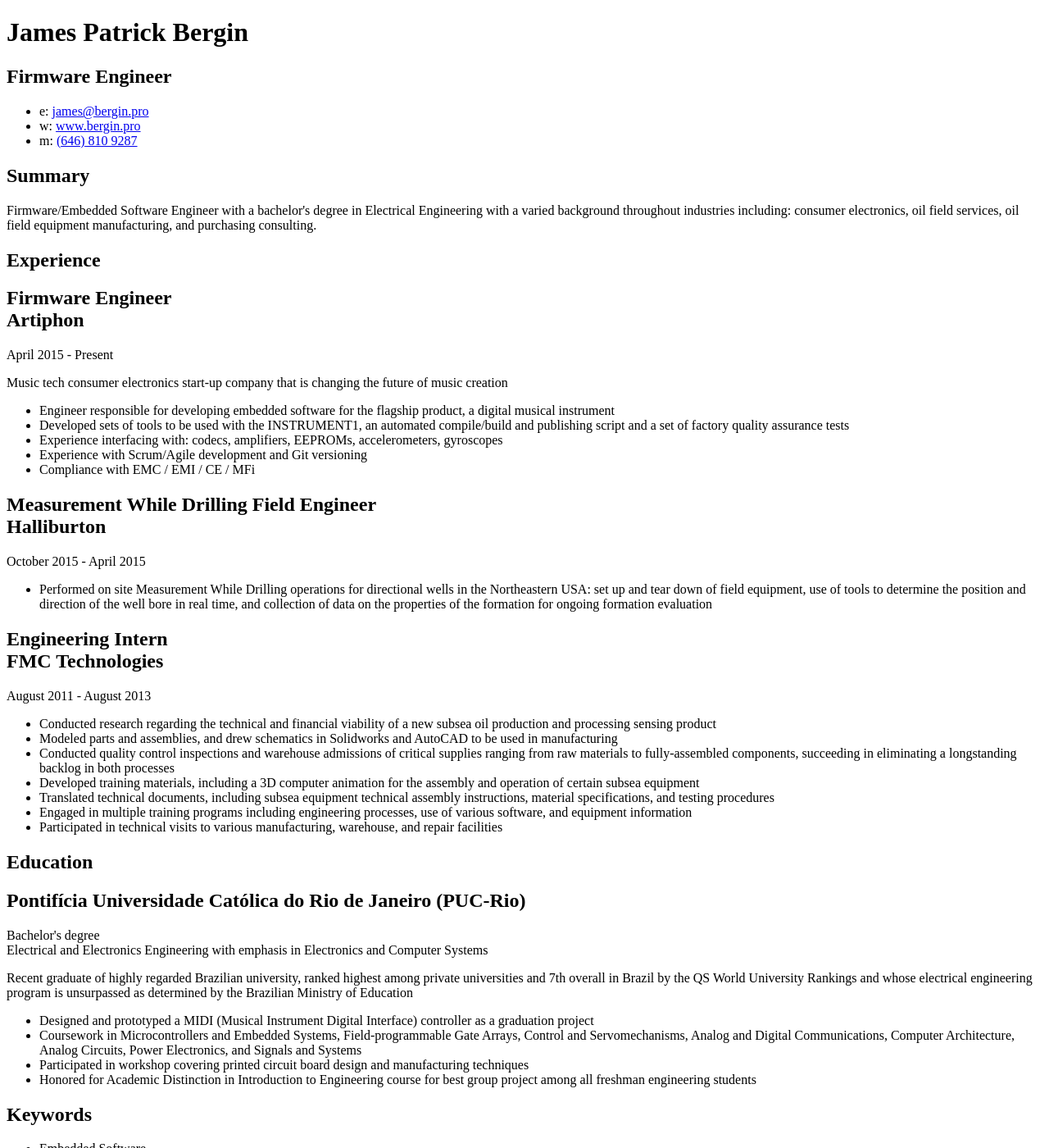
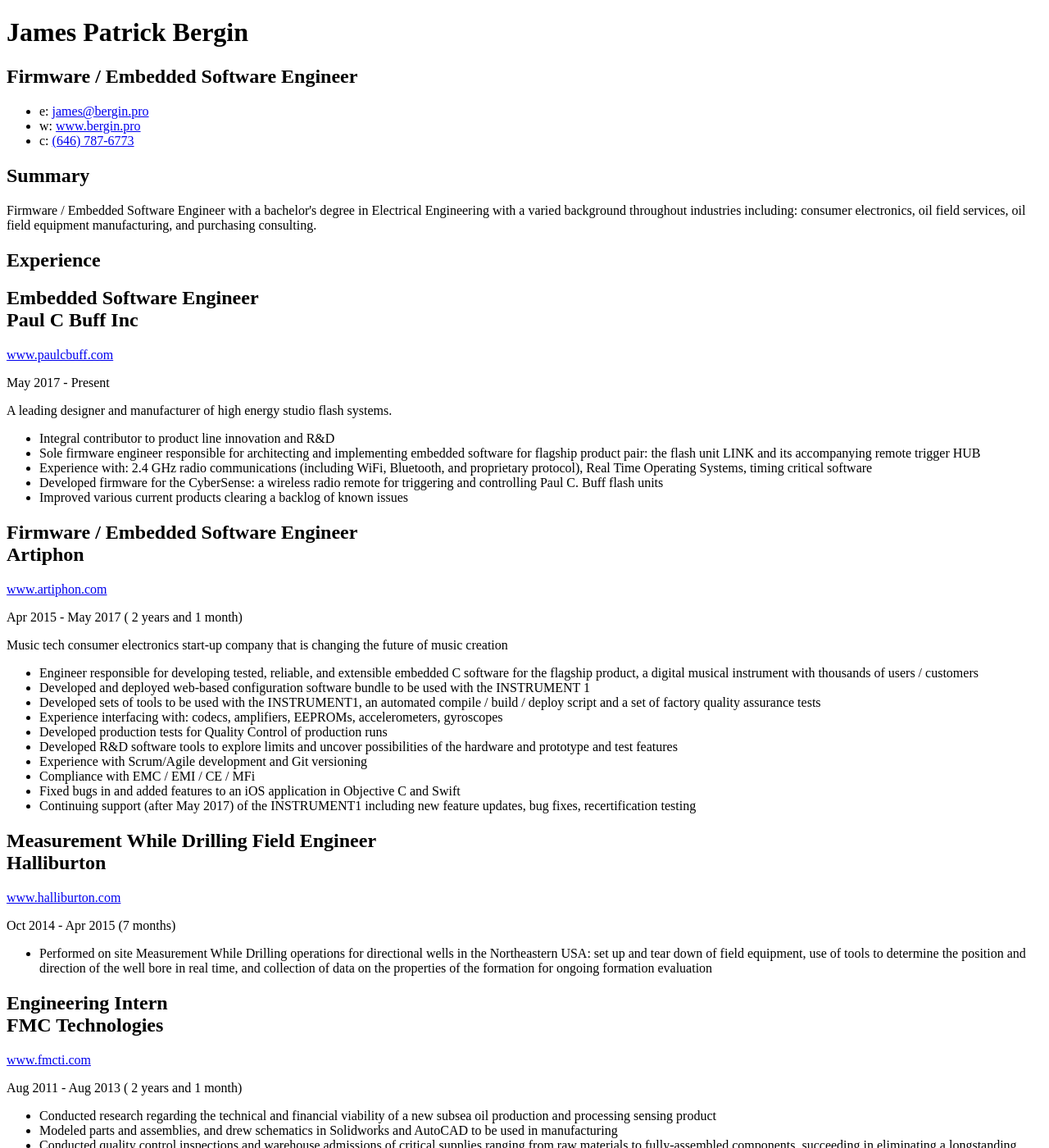
Before and after one commit to jbergin90/jbergin90.github.io, a Jekyll site: the page built from resume/index.html, in a window 1280 px wide and 1400 px high. Shown: the whole window at 82% size. Built offline with Jekyll 4.4.1, drawn with Linux system fonts in a browser that asks for light colours; some of the changed text lies outside the part shown.

Commit message:
- Updates

```diff
--- a/resume/index.html
+++ b/resume/index.html
@@ -4,70 +4,77 @@
 <body id="top">
 <div id="cv" class="instaFade">
 <div class="mainDetails">
-		<!-- <div id="headshot" class="quickFade">
-			<img src="headshot.jpg" alt="James Bergin" />
-		</div> -->
-
 <div id="name">
 <h1 class="quickFade delayTwo">James Patrick Bergin</h1>
-			<h2 class="quickFade delayThree">Firmware Engineer</h2>
+<h2 class="quickFade delayThree">Firmware / Embedded Software Engineer</h2>
 </div>
-
 <div id="contactDetails" class="quickFade delayFour">
 <ul>
 <li>e: <a href="mailto:james@bergin.pro" target="_blank">james@bergin.pro</a></li>
 <li>w: <a href="http://www.bergin.pro">www.bergin.pro</a></li>
-				<li>m: <a href="tel:6468109287">(646) 810 9287</a></li>
+<li>c: <a href="tel: 6467876773">(646) 787-6773</a></li>
 </ul>
 </div>
 <div class="clear"></div>
 </div>
-
 <div id="mainArea" class="quickFade delayFive">
 <section>
 <div class="sectionTitle">
 <h1>Summary</h1>
 </div>
-
 <div class="sectionContent">
-					<p>Firmware/Embedded Software Engineer with a bachelor's degree in Electrical Engineering with a varied background throughout industries including: consumer electronics, oil field services, oil field equipment manufacturing, and purchasing consulting.</p>
+<p>Firmware / Embedded Software Engineer with a bachelor's degree in Electrical Engineering with a varied background throughout industries including: consumer electronics, oil field services, oil field equipment manufacturing, and purchasing consulting.</p>
 </div>
 <div class="clear"></div>
 </section>
-
-
 <section>
 <div class="sectionTitle">
 <h1>Experience</h1>
 </div>
-
 <div class="sectionContent">
 <article>
-					<h2>Firmware Engineer<br>Artiphon</h2>
-					<p class="subDetails">April 2015 - Present</p>
+<h2>Embedded Software Engineer<br>Paul C Buff Inc</h2>
+<p class="subDetails"><a href="http://www.paulcbuff.com">www.paulcbuff.com</a></p>
+<p class="subDetails">May 2017 - Present</p>
+<p>A leading designer and manufacturer of high energy studio flash systems.</p>
+<ul>
+<li>Integral contributor to product line innovation and R&D</li>
+<li>Sole firmware engineer responsible for architecting and implementing embedded software for flagship product pair: the flash unit LINK and its accompanying remote trigger HUB</li>
+<li>Experience with: 2.4 GHz radio communications (including WiFi, Bluetooth, and proprietary protocol), Real Time Operating Systems, timing critical software</li>
+<li>Developed firmware for the CyberSense: a wireless radio remote for triggering and controlling Paul C. Buff flash units</li>
+<li>Improved various current products clearing a backlog of known issues</li>
+</ul>
+</article>
+<article>
+<h2>Firmware / Embedded Software Engineer<br>Artiphon</h2>
+<p class="subDetails"><a href="http://www.artiphon.com">www.artiphon.com</a></p>
+<p class="subDetails">Apr 2015 - May 2017 (   2 years and 1 month)</p>
 <p>Music tech consumer electronics start-up company that is changing the future of music creation</p>
 <ul>
-						<li>Engineer responsible for developing embedded software for the flagship product, a digital musical instrument</li>
-						<li>Developed sets of tools to be used with the INSTRUMENT1, an automated compile/build and publishing script and a set of factory quality assurance tests</li>
+<li>Engineer responsible for developing tested, reliable, and extensible embedded C software for the flagship product, a digital musical instrument with thousands of users / customers</li>
+<li>Developed and deployed web-based configuration software bundle to be used with the INSTRUMENT 1</li>
+<li>Developed sets of tools to be used with the INSTRUMENT1, an automated compile / build / deploy script and a set of factory quality assurance tests</li>
 <li>Experience interfacing with: codecs, amplifiers, EEPROMs, accelerometers, gyroscopes</li>
+<li>Developed production tests for Quality Control of production runs</li>
+<li>Developed R&D software tools to explore limits and uncover possibilities of the hardware and prototype and test features</li>
 <li>Experience with Scrum/Agile development and Git versioning</li>
 <li>Compliance with EMC / EMI / CE / MFi</li>
+<li>Fixed bugs in and added features to an iOS application in Objective C and Swift</li>
+<li>Continuing support (after May 2017) of the INSTRUMENT1 including new feature updates, bug fixes, recertification testing</li>
 </ul>
 </article>
-
 <article>
 <h2>Measurement While Drilling Field Engineer<br>Halliburton</h2>
-					<p class="subDetails">October 2015 - April 2015</p>
-					<p></p>
+<p class="subDetails"><a href="http://www.halliburton.com">www.halliburton.com</a></p>
+<p class="subDetails">Oct 2014 - Apr 2015 (7 months)</p>
 <ul>
 <li>Performed on site Measurement While Drilling operations for directional wells in the Northeastern USA: set up and tear down of field equipment, use of tools to determine the position and direction of the well bore in real time, and collection of data on the properties of the formation for ongoing formation evaluation</li>
 </ul>
 </article>
-
 <article>
 <h2>Engineering Intern<br>FMC Technologies</h2>
-					<p class="subDetails">August 2011 - August 2013</p>
-					<p></p>
+<p class="subDetails"><a href="http://www.fmcti.com">www.fmcti.com</a></p>
+<p class="subDetails">Aug 2011 - Aug 2013 (   2 years and 1 month)</p>
 <ul>
 <li>Conducted research regarding the technical and financial viability of a new subsea oil production and processing sensing product</li>
 <li>Modeled parts and assemblies, and drew schematics in Solidworks and AutoCAD to be used in manufacturing</li>
@@ -81,19 +88,17 @@
 </div>
 <div class="clear"></div>
 </section>
-
 <section>
 <div class="sectionTitle">
 <h1>Education</h1>
 </div>
-
 <div class="sectionContent">
 <article>
-					<h2>Pontifícia Universidade Católica do Rio de Janeiro (PUC-Rio)</h2>
-					<p class="subDetails">Bachelor's degree
-						<br>Electrical and Electronics Engineering with emphasis in Electronics and Computer Systems
-					</p>
-					<p>Recent graduate of highly regarded Brazilian university, ranked highest among private universities and 7th overall in Brazil by the QS World University Rankings and whose electrical engineering program is unsurpassed as determined by the Brazilian Ministry of Education</p>
+<h2>Pontifícia Universidade Católica do Rio de Janeiro (PUC_RIO)<br>Bachelor's degree</h2>
+<p class="subDetails">Electrical and Electronics Engineering with emphasis in Electronics</p>
+<p class="subDetails"><a href="http://www.puc-rio.br">www.puc-rio.br</a></p>
+<p class="subDetails">Jan 2008 - Jan 2014</p>
+<p>Graduate of highly regarded Brazilian university, ranked highest among private universities and 7th overall in Brazil by the QS World University Rankings and whose electrical engineering program is unsurpassed as determined by the Brazilian Ministry of Education</p>
 <ul>
 <li>Designed and prototyped a MIDI (Musical Instrument Digital Interface) controller as a graduation project</li>
 <li>Coursework in Microcontrollers and Embedded Systems, Field-programmable Gate Arrays, Control and Servomechanisms, Analog and Digital Communications, Computer Architecture, Analog Circuits, Power Electronics, and Signals and Systems</li>
@@ -104,27 +109,39 @@
 </div>
 <div class="clear"></div>
 </section>
-
 <section>
 <div class="sectionTitle">
-				<h1>Keywords</h1>
+<h1>Skills</h1>
 </div>
-
 <div class="sectionContent">
+<article>
+<h2>Development</h2>
 <ul class="keySkills">
-					<li>Embedded Software</li>
-					<li>C</li>
-					<li>Assembly</li>
-					<li>Ruby</li>
-					<li>Python</li>
-					<li>Debugging</li>
+<li>In-code documentation (Doxygen)</li>
 <li>Test Driven Development</li>
 <li>Sensors</li>
+<li>Oscilloscopes, Logic Analyzers, DMM</li>
+<li>Serial debugging</li>
+<li>Percepio Tracealyzer</li>
+<li>Limited experience with UML</li>
 </ul>
+</article>
+<article>
+<h2>Programming</h2>
+<ul class="keySkills">
+<li>Embedded C / C++</li>
+<li>Unit test framewoks</li>
+<li>RTOS</li>
+<li>Assembly</li>
+<li>JIRA</li>
+<li>Scrum / Agile</li>
+<li>HTML / CSS</li>
+<li>JavaScript / Ruby</li>
+</ul>
+</article>
 </div>
 <div class="clear"></div>
 </section>
-
 </div>
 </div>
 </body>
--- a/resume/resumemaker.rb
+++ b/resume/resumemaker.rb
@@ -1,6 +1,7 @@
 require 'yaml'
 # require 'json'
 require 'pp'
+require 'date'
 
 input_file = File.read("./yamlresume.yml")
 @input_yaml = YAML.load(input_file)
--- a/resume/wordmaker.rb
+++ b/resume/wordmaker.rb
@@ -5,6 +5,10 @@
 
 # my_html = '<html><head></head><body><p>Hello</p></body></html>'
 # file = Htmltoword::Document.create my_html, file_name, word_template_file_name
+# my_html = '<html><head></head><body><p>Hello</p></body></html>'
 
-# my_html = File.read("./index.html")
+
+my_html = File.read("./index.html")
+document = Htmltoword::Document.create(my_html)
+file = Htmltoword::Document.create_and_save(my_html, './testfile.docx')
 # file = Htmltoword::Document.create my_html, test_file
```
Also changed, not shown: resume/yamlresume.yml (+72 -42 lines), Gemfile.lock, 1 other file. Lines whose indentation alone changed are shown as unchanged.
